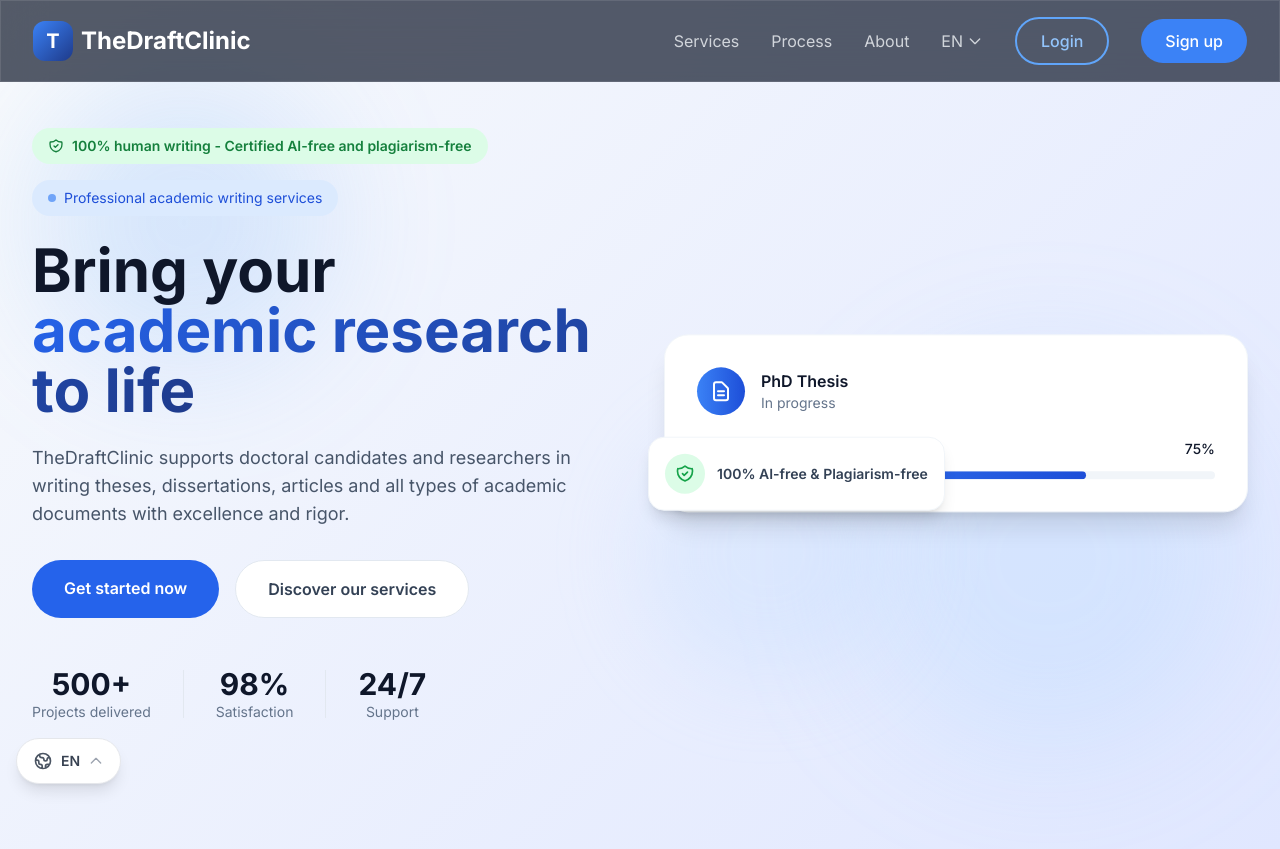
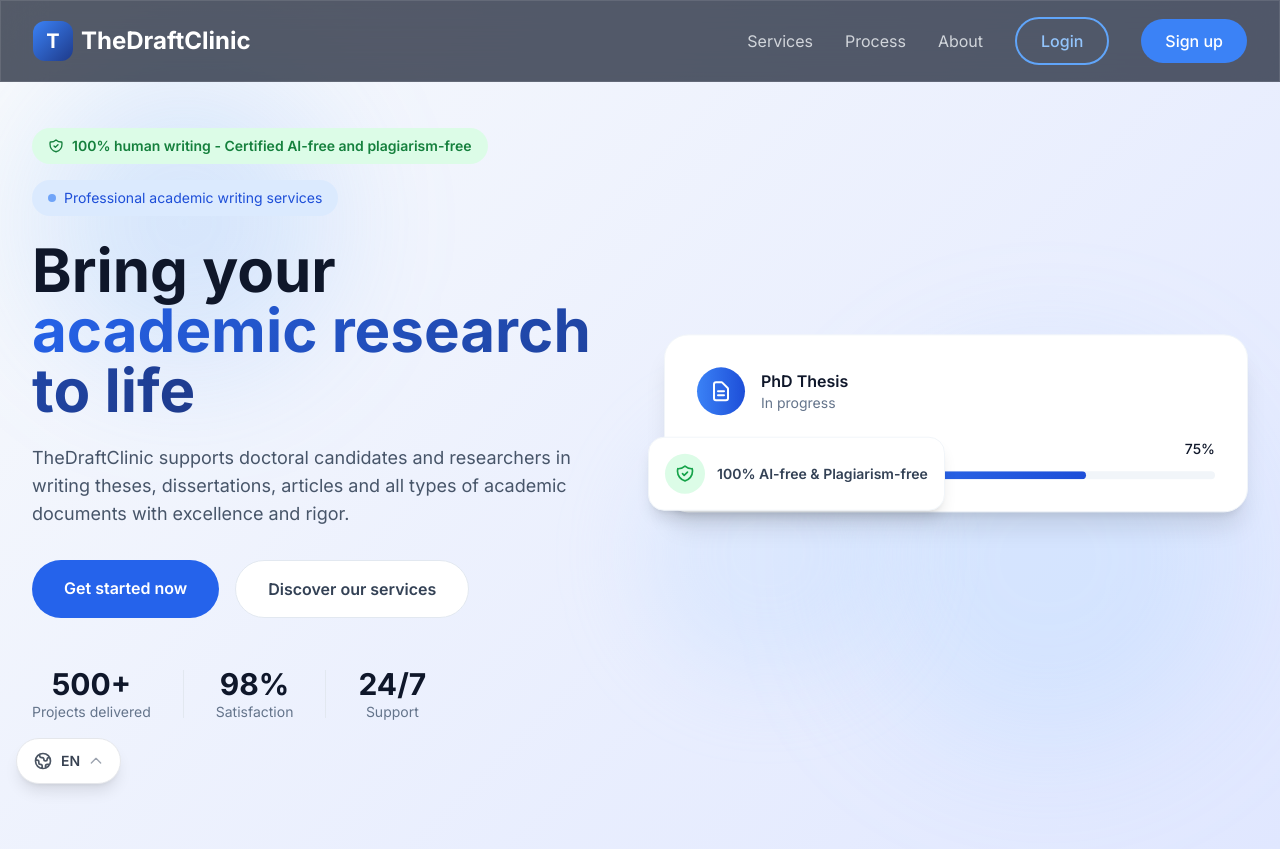
Before and after one commit to moa-digitalagency/TheDraftClinic, a Flask app: page / in a window 1280 px wide. Shown: the top 849 px of the page. Run offline with Flask 3, Linux system fonts and the light colour scheme; data comes from the database, SQL or seed files in the repository; data that the repository does not hold is empty; some libraries are stand-ins or nearby versions.

Commit message:
Remove language switcher from the main navigation menu
Remove the language selection dropdown and buttons from the landing page's navigation bar in templates/landing.html.

Replit-Commit-Author: Agent
Replit-Commit-Session-Id: 8cc45c98-89c8-4e73-a268-8e671193e172
Replit-Commit-Checkpoint-Type: intermediate_checkpoint
Replit-Commit-Event-Id: f9122fca-2f42-44df-952b-69f5dc3c5fef
Replit-Commit-Screenshot-Url: https://storage.googleapis.com/screenshot-production-us-central1/2e15def0-6094-414f-b539-e18b87d06937/8cc45c98-89c8-4e73-a268-8e671193e172/8Pm4ADC
Replit-Helium-Checkpoint-Created: true

```diff
--- a/templates/landing.html
+++ b/templates/landing.html
@@ -28,20 +28,6 @@ Website: www.myoneart.com
                     <a href="#process" class="text-gray-300 hover:text-white transition">{{ t('nav.process') }}</a>
                     <a href="#about" class="text-gray-300 hover:text-white transition">{{ t('nav.about') }}</a>
 
-                    <!-- Language Selector -->
-                    <div class="relative group">
-                        <button class="flex items-center text-gray-300 hover:text-white transition">
-                            <span class="uppercase">{{ current_lang }}</span>
-                            <svg class="w-4 h-4 ml-1" fill="none" stroke="currentColor" viewBox="0 0 24 24">
-                                <path stroke-linecap="round" stroke-linejoin="round" stroke-width="2" d="M19 9l-7 7-7-7"/>
-                            </svg>
-                        </button>
-                        <div class="absolute right-0 mt-2 w-32 bg-white rounded-lg shadow-lg opacity-0 invisible group-hover:opacity-100 group-hover:visible transition-all">
-                            <a href="?lang=fr" class="block px-4 py-2 text-gray-700 hover:bg-gray-100 rounded-t-lg">{{ t('language.fr') }}</a>
-                            <a href="?lang=en" class="block px-4 py-2 text-gray-700 hover:bg-gray-100 rounded-b-lg">{{ t('language.en') }}</a>
-                        </div>
-                    </div>
-
                     <a href="{{ url_for('auth.login') }}" class="px-6 py-2.5 border-2 border-primary-400 text-primary-300 rounded-full font-medium hover:bg-primary-500/20 hover:border-primary-300 hover:text-white transition-all">{{ t('nav.login') }}</a>
                     <a href="{{ url_for('auth.register') }}" class="px-6 py-2.5 bg-primary-500 text-white rounded-full font-medium hover:bg-primary-400 hover:shadow-lg hover:shadow-primary-500/25 transition-all">
                         {{ t('nav.register') }}
@@ -61,10 +47,6 @@ Website: www.myoneart.com
                 <a href="#services" class="block text-gray-300 hover:text-white py-2">{{ t('nav.services') }}</a>
                 <a href="#process" class="block text-gray-300 hover:text-white py-2">{{ t('nav.process') }}</a>
                 <a href="#about" class="block text-gray-300 hover:text-white py-2">{{ t('nav.about') }}</a>
-                <div class="flex space-x-2 py-2">
-                    <a href="?lang=fr" class="px-3 py-1 text-gray-300 hover:text-white {% if current_lang == 'fr' %}bg-primary-500/20 rounded{% endif %}">FR</a>
-                    <a href="?lang=en" class="px-3 py-1 text-gray-300 hover:text-white {% if current_lang == 'en' %}bg-primary-500/20 rounded{% endif %}">EN</a>
-                </div>
                 <a href="{{ url_for('auth.login') }}" class="block px-6 py-2.5 border-2 border-primary-400 text-primary-300 rounded-full font-medium text-center hover:bg-primary-500/20">{{ t('nav.login') }}</a>
                 <a href="{{ url_for('auth.register') }}" class="block px-6 py-2.5 bg-primary-500 text-white rounded-full font-medium text-center hover:bg-primary-400">
                     {{ t('nav.register') }}
```
